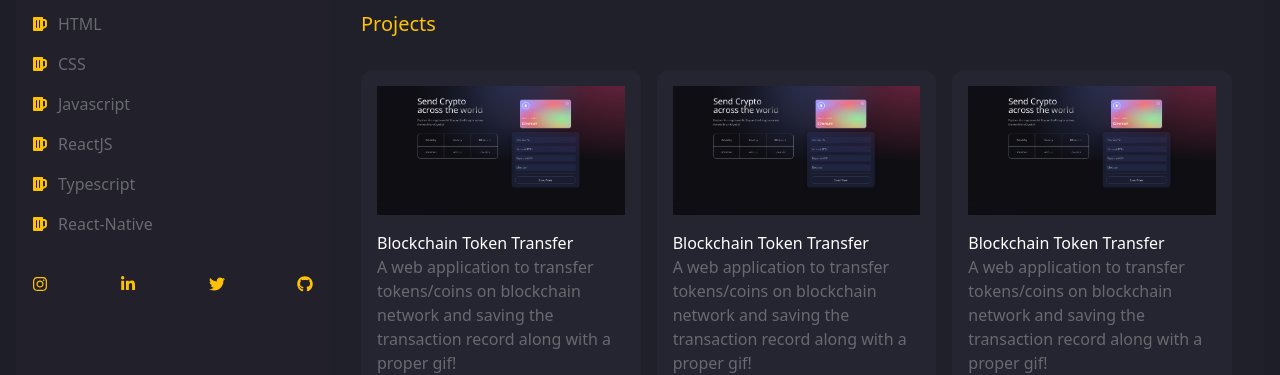
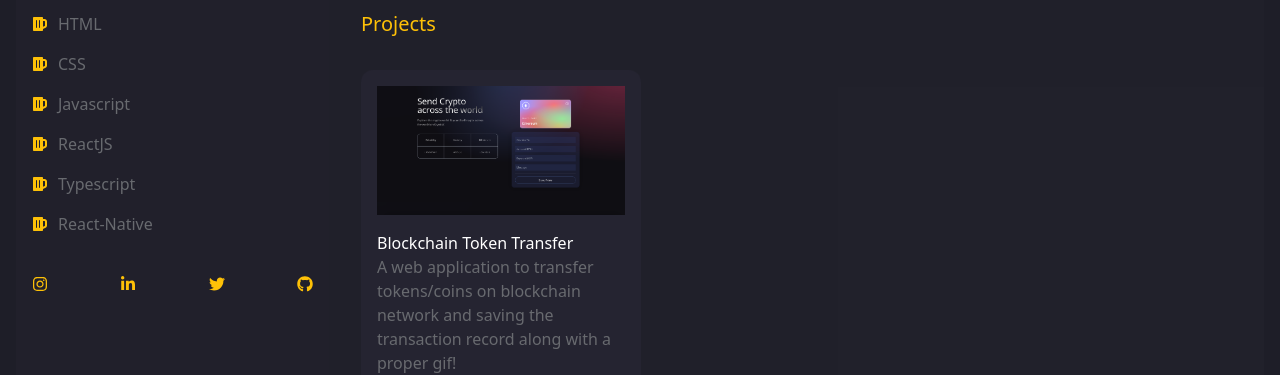
Before and after one commit to Saini-Lakshay/Portfolio, a React (Create React App) app: page / in a window 1280 px wide. Shown: the part 422-797 px from the top of the page. Built offline with nearby package versions, Linux system fonts and the light colour scheme.

Commit message:
refactored

```diff
--- a/public/index.html
+++ b/public/index.html
@@ -5,10 +5,7 @@
     <link rel="icon" href="%PUBLIC_URL%/favicon.ico" />
     <meta name="viewport" content="width=device-width, initial-scale=1" />
     <meta name="theme-color" content="#000000" />
-    <meta
-      name="description"
-      content="Web site created using create-react-app"
-    />
+    <meta name="description" content="Lakshay Saini portfolio" />
     <link rel="apple-touch-icon" href="%PUBLIC_URL%/logo192.png" />
     <!--
       manifest.json provides metadata used when your web app is installed on a
@@ -24,7 +21,7 @@
       work correctly both with client-side routing and a non-root public URL.
       Learn how to configure a non-root public URL by running `npm run build`.
     -->
-    <title>React App</title>
+    <title>Lakshay Saini</title>
   </head>
   <body>
     <noscript>You need to enable JavaScript to run this app.</noscript>
--- a/src/components/MainscreenCenter.js
+++ b/src/components/MainscreenCenter.js
@@ -51,22 +51,6 @@ const MainscreenCenter = () => {
               and saving the transaction record along with a proper gif!
             </p>
           </div>
-          <div className="bg-lightGrey px-4 py-4 rounded-xl h-fit cursor-pointer">
-            <img src={Blockchain} alt="" className="h-3/4 w-full" />
-            <h4 className="cursor-pointer mt-4">Blockchain Token Transfer</h4>
-            <p className="text-textGrey">
-              A web application to transfer tokens/coins on blockchain network
-              and saving the transaction record along with a proper gif!
-            </p>
-          </div>
-          <div className="bg-lightGrey px-4 py-4 rounded-xl h-fit cursor-pointer">
-            <img src={Blockchain} alt="" className="h-3/4 w-full" />
-            <h4 className="cursor-pointer mt-4">Blockchain Token Transfer</h4>
-            <p className="text-textGrey">
-              A web application to transfer tokens/coins on blockchain network
-              and saving the transaction record along with a proper gif!
-            </p>
-          </div>
         </div>
       </div>
     </div>
```
